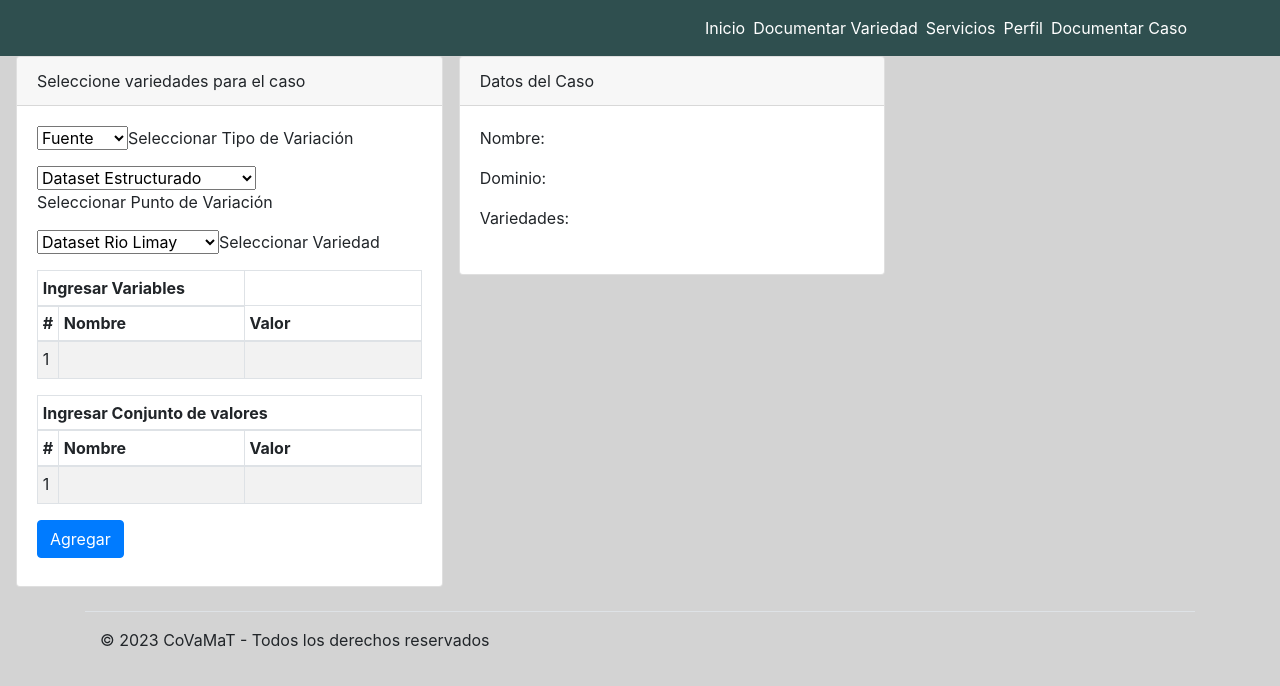
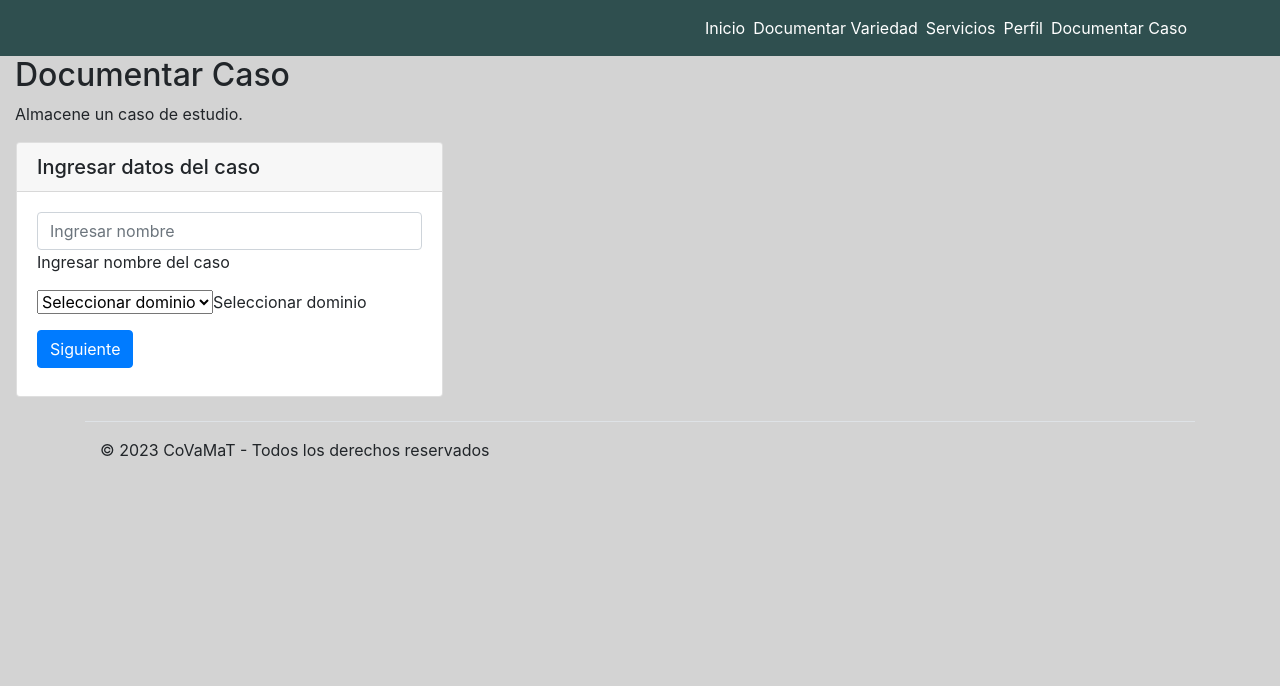
Before and after one commit to panchitowok2/front_Covamat, a React (Create React App) app: page /DocumentarCaso in a window 1280 px wide. Shown: the top 686 px of the page. Built offline with nearby package versions, Linux system fonts and the light colour scheme.

Commit message:
Agregue la busqueda de los tipos de variaciones para un dominio dado

```diff
--- a/src/Components/DocumentarCaso/DatosCaso.jsx
+++ b/src/Components/DocumentarCaso/DatosCaso.jsx
@@ -1,32 +1,59 @@
 import Button from 'react-bootstrap/Button';
 import Form from 'react-bootstrap/Form';
 import { FloatingLabel } from 'react-bootstrap';
+import { useQuery } from '@apollo/client';
+import { GET_DOMAINS } from '../../Querys/Querys';
+import { useState } from 'react';
 
+function DatosCaso({ actualizarCasoIngresado }) {
+    const { loading: loadingDomains, error: errorDomains, data: dataDomains, refetch } = useQuery(GET_DOMAINS, {
+        fetchPolicy: "network-only"
+    });
 
-function DatosCaso({setDatosCasoIngresados}) {
+    const [nombreCaso, setNombreCaso] = useState('');
+    const [dominio, setDominio] = useState('');
 
+    const handleNombreCasoChange = (event) => {
+        setNombreCaso(event.target.value);
+    };
+
+    const handleSelectorDominio = (event) => {
+        setDominio(event.target.value)
+    }
+
+    const handleSubmit = () => {
+        console.log('nombre: ', nombreCaso, ' dominio: ', dominio )
+        if (nombreCaso != '' && dominio != '' && dominio != 0) {
+            actualizarCasoIngresado(nombreCaso, dominio);
+        }
+
+    }
     return (
         <>
             <div className='row align-items-start'>
                 <div className='card col-md-4 ml-3 p-0'>
-                    <Form>
-                        <Form.Label className='fw-bold card-header w-100' >Ingresar datos del caso</Form.Label>
-                        <div className='card-body' onSubmit={setDatosCasoIngresados(true)}>
+                    <Form onSubmit={handleSubmit}>
+                        <h5 className='fw-bold card-header w-100' >Ingresar datos del caso</h5>
+                        <div className='card-body'>
                             <Form.Group className="mb-2" controlId="nombreCaso">
                                 <FloatingLabel
                                     controlId='floatingInput'
                                     label='Ingresar nombre del caso'
                                     className='mb-2'>
-                                <Form.Control placeholder="Ingresar nombre" />
+                                    <Form.Control placeholder="Ingresar nombre" value={nombreCaso}
+                                        onChange={handleNombreCasoChange} required/>
 
                                 </FloatingLabel>
                             </Form.Group>
 
                             <Form.Group className="mb-2" controlId="dominioCaso">
                                 <FloatingLabel controlId='floatingSelect' label='Seleccionar dominio'>
-                                <Form.Select aria-label='selector-dominio'>
-                                    <option value='1'> Hidrologico</option>
-                                    <option value='2'> Geologico</option>
+                                    <Form.Select aria-label='selector-dominio' onChange={handleSelectorDominio} >
+                                        <option value='0'>Seleccionar dominio</option>
+                                        {!loadingDomains && !errorDomains && dataDomains.getDomains && dataDomains.getDomains.map((dominio, index) => (
+                                            <option key={index} value={dominio.name}>{dominio.name}</option>
+                                        )
+                                        )}
                                     </Form.Select>
                                 </FloatingLabel>
 
--- a/src/Components/DocumentarCaso/DatosDatasheetInstance.jsx
+++ b/src/Components/DocumentarCaso/DatosDatasheetInstance.jsx
@@ -2,25 +2,35 @@ import Button from 'react-bootstrap/Button';
 import Form from 'react-bootstrap/Form';
 import { FloatingLabel } from 'react-bootstrap';
 import Table from 'react-bootstrap/Table';
-import { useState } from 'react';
+import { useState, useEffect} from 'react';
+import { useGetVarietyTypesByDomain }  from '../../Methods/VarietyType';
 
-function DatosDatasheetInstance() {
+function DatosDatasheetInstance({ dominio }) {
     const [variable, setVariable] = useState([
         { nombre: '', valor: '' }
     ]);
+    const { loadingVT, errorVT, dataVT } = useGetVarietyTypesByDomain(dominio);
+
+    useEffect(() => {
+        // llamo a los metodos que obtienen datos nuevamente
+        console.log('Valor datavt', dataVT, ' dominio ', dominio )
+    }, [dataVT]);
+
     return (
         <>
             <div className='row align-items-start'>
                 <div className='card col-md-4 ml-3 p-0'>
                     <Form>
-                        <Form.Label className='fw-bold card-header w-100' >Seleccione variedades para el caso</Form.Label>
+                        <h5 className='fw-bold card-header w-100' >Seleccione variedades para el caso</h5>
                         <div className='card-body'>
 
                             <Form.Group className="mb-2" controlId="tipoVariacion">
                                 <FloatingLabel controlId='floatingSelect' label='Seleccionar Tipo de Variación'>
                                     <Form.Select aria-label='selector-tipo-variacion'>
-                                        <option value='1'> Fuente</option>
-                                        <option value='2'> Contexto</option>
+                                        {!loadingVT && !errorVT && dataVT && dataVT.getVarietyTypesByDomain.map((varietyType, index) => (
+                                            <option key={index} value={varietyType.name}>{varietyType.name}</option>
+                                        )
+                                        )}
                                     </Form.Select>
                                 </FloatingLabel>
 
@@ -97,7 +107,7 @@ function DatosDatasheetInstance() {
                 </div>
                 <div className='card col-md-4 ml-3 p-0'>
                     <Form>
-                        <Form.Label className='fw-bold card-header w-100'>Datos del Caso</Form.Label>
+                        <h5 className='fw-bold card-header w-100'>Datos del Caso</h5>
                         <Form.Group className="mb-2 card-body" controlId="datosCaso">
                             <p>Nombre:</p>
                             <p>Dominio:</p>
--- a/src/Components/DocumentarCaso/DocumentarCaso.jsx
+++ b/src/Components/DocumentarCaso/DocumentarCaso.jsx
@@ -1,15 +1,26 @@
 import DatosCaso from './DatosCaso';
 import DatosDatasheetInstance from './DatosDatasheetInstance';
-import { useState } from 'react';
+import { useState, useEffect } from 'react';
 
 function DocumentarCaso() {
 const [datosCasoIngresados, setDatosCasoIngresados] = useState(false);
+const [nombreCaso, setNombreCaso] = useState('');
+const [dominio, setDominio] = useState('');
+    const actualizarCasoIngresado = (nombreCaso, dominio) =>{
+        console.log('se llamo al metodo actualizar caso ingresado')
+        setDatosCasoIngresados(true);
+        setNombreCaso(nombreCaso)
+        setDominio(dominio)
+    }
+
     return (
         <>
-        {datosCasoIngresados ?
-            <DatosCaso setDatosCasoIngresados={setDatosCasoIngresados}/>
+        <h2>Documentar Caso</h2>
+        <p>Almacene un caso de estudio.</p>
+        {!datosCasoIngresados ?
+            <DatosCaso actualizarCasoIngresado={actualizarCasoIngresado}/>
             :
-            <DatosDatasheetInstance />
+            <DatosDatasheetInstance dominio={dominio}/>
         }
             </>
 
--- /dev/null
+++ b/src/Methods/VarietyType.jsx
@@ -0,0 +1,11 @@
+import { GET_VARIETYTYPES_BY_DOMAIN } from '../Querys/Querys';
+import { useQuery } from '@apollo/client';
+
+export function useGetVarietyTypesByDomain(domain) {
+    const { loadingVT, errorVT, dataVT } = useQuery(GET_VARIETYTYPES_BY_DOMAIN, {
+        variables: { domain: { name: domain } },
+        fetchPolicy: "network-only"
+    });
+
+    return { loadingVT, errorVT, dataVT };
+}
--- a/src/Querys/Querys.jsx
+++ b/src/Querys/Querys.jsx
@@ -52,6 +52,14 @@ query Query($domain: InputDomain) {
 }
 `;
 
+export const GET_VARIETYTYPES_BY_DOMAIN = gql`
+query Query($domain: InputDomain) {
+  getVarietyTypesByDomain(domain: $domain) {
+      name
+  }
+}
+`;
+
 export const GET_DATASHEETS_BY_DOMAIN_VARIETYTYPE_VARIATIONPOINT = gql`
 query Query($domain: InputDomain, $varietyType: InputVarietyType, $variationPoint: InputVariationPoint) {
   getDatasheetByDomainVTVP(domain: $domain, varietyType: $varietyType, variationPoint: $variationPoint) {
```
Lines whose indentation alone changed are shown as unchanged.
